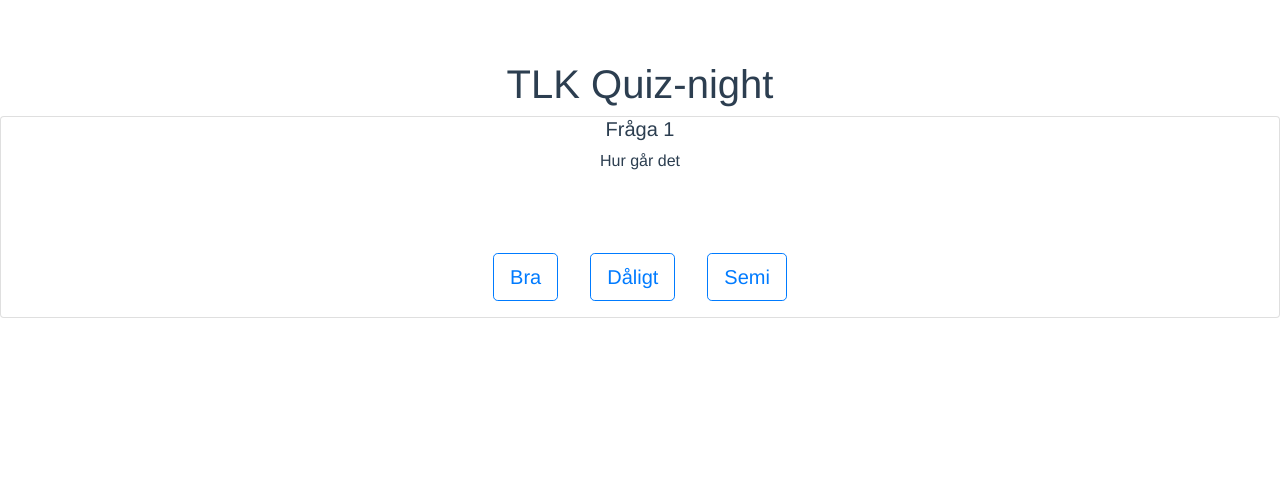
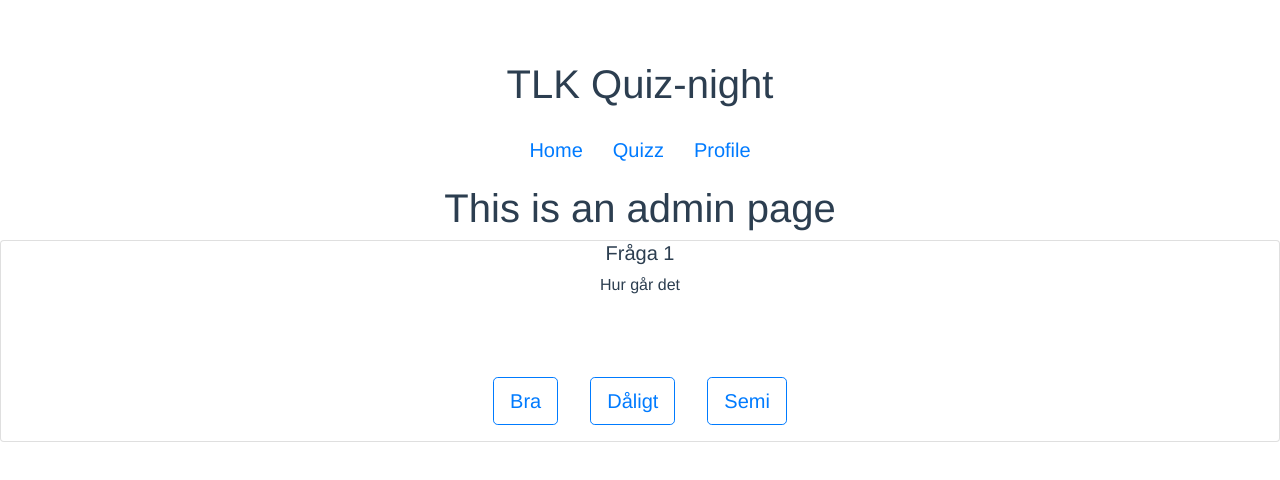
Before and after one commit to Marwwin/Devops2020, a Vue app: page /admin in a window 1280 px wide. Shown: the top 480 px of the page. Built offline with nearby package versions, Linux system fonts and the light colour scheme.

Commit message:
frontend beginning (routers,views,minimi content)

```diff
--- a/package.json
+++ b/package.json
@@ -30,7 +30,8 @@
     "jsonwebtoken": "^8.5.1",
     "mongoose": "^5.10.2",
     "morgan": "^1.10.0",
-    "vue": "^2.6.11"
+    "vue": "^2.6.11",
+    "vue-router": "^3.4.5"
   },
   "devDependencies": {
     "@vue/cli-plugin-babel": "~4.5.0",
--- a/src/App.vue
+++ b/src/App.vue
@@ -1,9 +1,16 @@
 <template>
   <div id="app">
+
     <Header />
+
+    <div id="nav">
+      <router-link to="/">Home</router-link>
+      <router-link to="/quiz">Quizz</router-link>
+      <router-link to="/profile">Profile</router-link>
+    </div>
+    <router-view />
     <!-- Skicka in en fråga till barnkomponenten -->
     <Quiz @clicked="checkaSvar" :currentQuestion="questions[current]" />
-
 
   </div>
 </template>
@@ -61,4 +68,20 @@ export default {
   color: #2c3e50;
   margin-top: 60px;
 }
+#nav {
+  position: sticky;
+  top: 0;
+  display: flex;
+  flex-direction: row;
+  padding: 4px;
+  font-size: 2.5vh;
+  justify-content: center;
+  width: 100%;
+  height: 15%;
+  background-color: white;
+}
+
+#nav a{
+  margin: 15px;
+}
 </style>
--- a/src/main.js
+++ b/src/main.js
@@ -2,7 +2,7 @@ import Vue from 'vue';
 import BootStrapVue from 'bootstrap-vue';
 import App from './App.vue';
 //import bootstrap css files
-
+import router from './router'
 import 'bootstrap/dist/css/bootstrap.css';
 import 'bootstrap-vue/dist/bootstrap-vue.css';
 Vue.use(BootStrapVue);
@@ -10,7 +10,8 @@ Vue.use(BootStrapVue);
 Vue.config.productionTip = false;
 
 var vm = new Vue({
-  render: h => h(App),
+    router,
+    render: h => h(App),
 }).$mount('#app')
 
 console.log(vm)
--- /dev/null
+++ b/src/router/index.js
@@ -0,0 +1,40 @@
+import Vue from 'vue'
+import VueRouter from 'vue-router'
+import Home from '../views/home.vue'
+
+Vue.use(VueRouter)
+
+const routes = [{
+        path: '/',
+        name: 'Home',
+        component: Home
+    },
+    {
+        path: '/quiz',
+        name: 'QuizView',
+        component: () =>
+            import ('../views/quiz.vue')
+    },
+    {
+        path: '/admin',
+        name: 'AdminView',
+
+        component: () =>
+            import ('../views/admin.vue')
+    },
+    {
+        path: '/profile',
+        name: 'ProfileView',
+
+        component: () =>
+            import ('../views/profile.vue')
+    }
+]
+
+const router = new VueRouter({
+    mode: 'history',
+    base: process.env.BASE_URL,
+    routes
+})
+
+export default router
--- /dev/null
+++ b/src/views/admin.vue
@@ -0,0 +1,5 @@
+<template>
+  <div class="admin">
+    <h1>This is an admin page</h1>
+  </div>
+</template>
--- /dev/null
+++ b/src/views/home.vue
@@ -0,0 +1,11 @@
+<template>
+    <div class="home">
+        <h1>TLK QUIZ APP</h1> <br>
+        <h1>Please log in</h1>
+    <div class="form">
+    <input type="text" name="username" v-model="input.username" placeholder="Username" /><br>
+    <input type="password" name="password" v-model="input.password" placeholder="Password" /><br>
+    <button type="button">Log in</button><br>
+    </div>
+    </div>
+</template>
--- /dev/null
+++ b/src/views/profile.vue
@@ -0,0 +1,5 @@
+<template>
+  <div class="profile">
+    <h1>Login</h1>
+  </div>
+</template>
--- /dev/null
+++ b/src/views/quiz.vue
@@ -0,0 +1,5 @@
+<template>
+  <div class="quiz">
+    <h1>Quiz</h1>
+  </div>
+</template>
```
Also changed, not shown: 1 other file (tests, documents, lock files or other folders).
